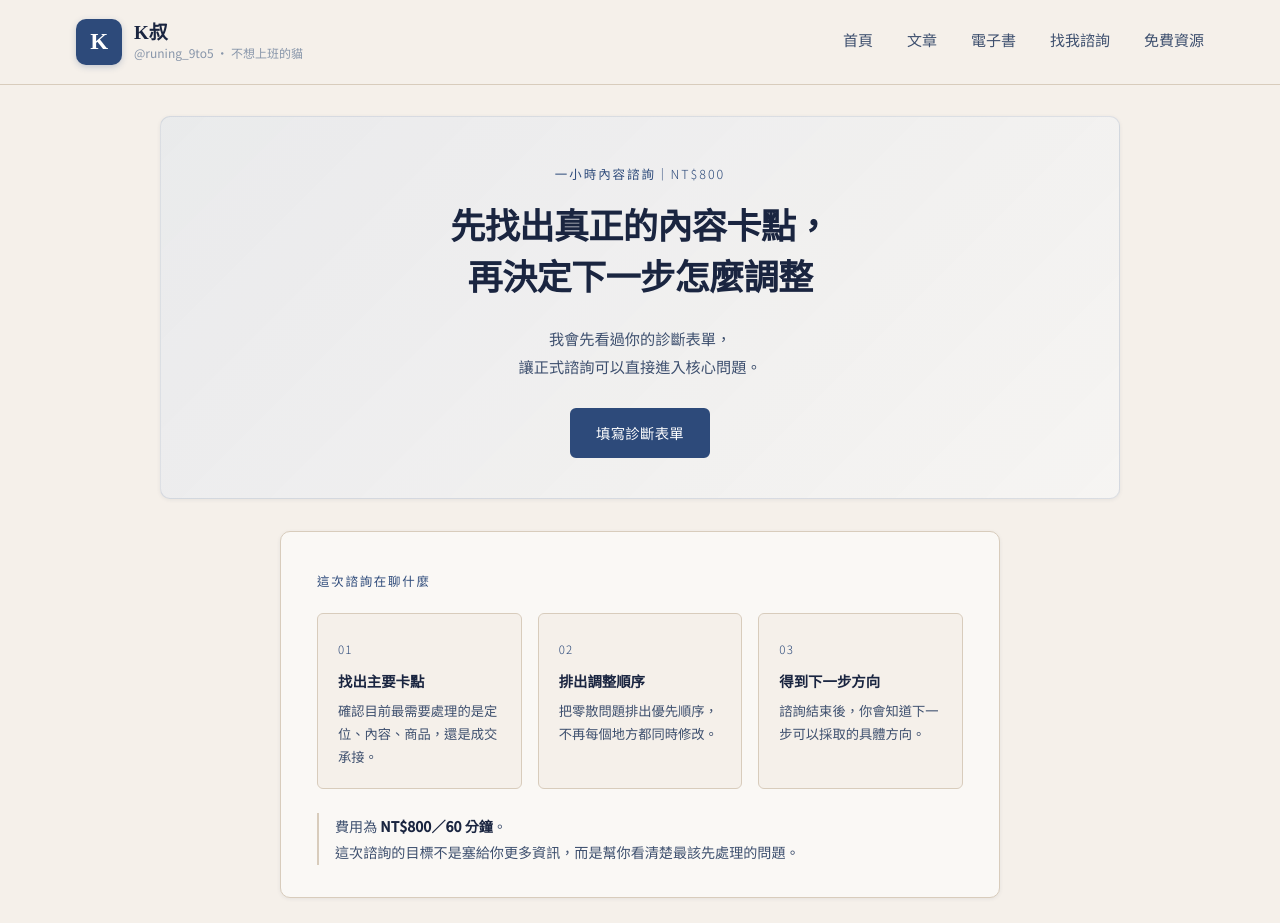
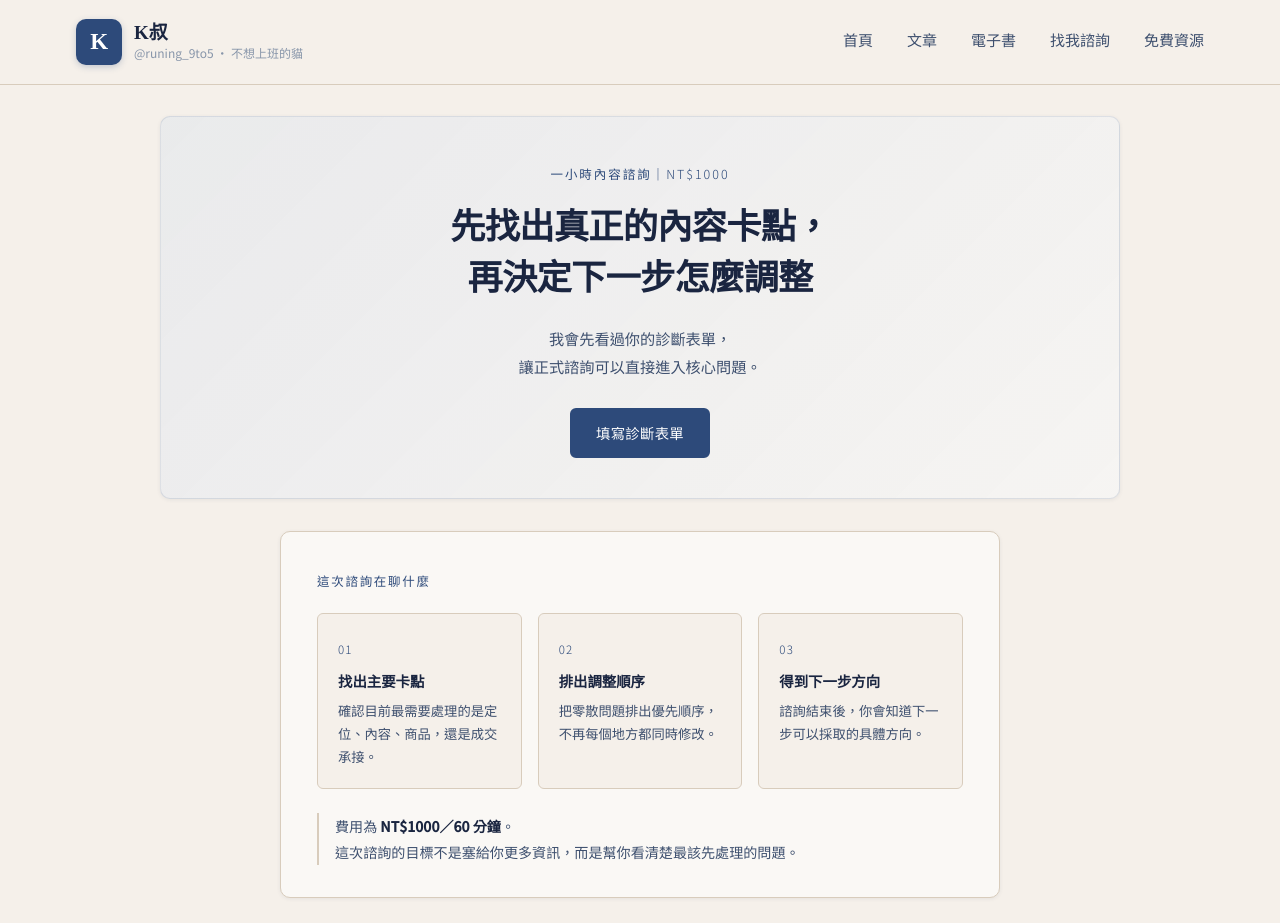
Before and after one commit to KenHAI666/Runing9TO5, a Jekyll site: the page built from contact.md, in a window 1280 px wide and 1400 px high. Shown: the top 923 px of the window. Built offline with Jekyll 4.4.1, drawn with Linux system fonts in a browser that asks for light colours; some of the changed text lies outside the part shown.

Commit message:
Update contact.md

```diff
--- a/contact.md
+++ b/contact.md
@@ -1,13 +1,13 @@
 ---
 layout: default
-title: 一小時內容諮詢｜800 元｜K叔
-description: K叔一小時內容諮詢，費用 800 元。先透過診斷表單了解你的現況，再一起找出定位、內容、商品或成交承接最需要優先調整的地方。
+title: 一小時內容諮詢｜1000 元｜K叔
+description: K叔一小時內容諮詢，費用 1000 元。先透過診斷表單了解你的現況，再一起找出定位、內容、商品或成交承接最需要優先調整的地方。
 keywords: 內容諮詢, K叔諮詢, 一小時諮詢, 內容變現系統, 個人品牌, 自媒體策略
 ---
 
 <!-- Hero -->
 <section class="card-section section-hero" style="text-align:center; padding:4rem 2.5rem;">
-  <p style="font-size:0.78rem; letter-spacing:0.16em; text-transform:uppercase; color:var(--accent); margin-bottom:1rem;">一小時內容諮詢｜NT$800</p>
+  <p style="font-size:0.78rem; letter-spacing:0.16em; text-transform:uppercase; color:var(--accent); margin-bottom:1rem;">一小時內容諮詢｜NT$1000</p>
   <h1 style="font-size:clamp(1.5rem, 3vw, 2.2rem); line-height:1.45; max-width:620px; margin:0 auto 1.25rem;">
     先找出真正的內容卡點，<br>再決定下一步怎麼調整
   </h1>
@@ -20,7 +20,7 @@
      rel="noopener noreferrer"
      class="btn-external"
      style="display:inline-block; margin-top:1.75rem;"
-     onclick="gtag('event', 'lead', { 'event_category': 'Consultation', 'event_label': 'Consultation_Form_Hero', 'value': 800, 'currency': 'TWD' });">
+     onclick="gtag('event', 'lead', { 'event_category': 'Consultation', 'event_label': 'Consultation_Form_Hero', 'value': 1000, 'currency': 'TWD' });">
     填寫診斷表單
   </a>
 </section>
@@ -48,7 +48,7 @@
   </div>
 
   <p style="font-size:0.88rem; color:var(--text-sub); line-height:1.85; border-left:2px solid var(--border); padding-left:1rem; margin:0;">
-    費用為 <strong>NT$800／60 分鐘</strong>。<br>
+    費用為 <strong>NT$1000／60 分鐘</strong>。<br>
     這次諮詢的目標不是塞給你更多資訊，而是幫你看清楚最該先處理的問題。
   </p>
 </section>
@@ -84,7 +84,7 @@
 <!-- 申請入口 -->
 <section id="contact-form" class="card-section" style="max-width:720px; text-align:center;">
   <p style="font-size:0.78rem; letter-spacing:0.14em; text-transform:uppercase; color:var(--accent); margin-bottom:1rem;">申請諮詢</p>
-  <h2 style="margin-bottom:0.5rem;">一小時內容諮詢｜800 元</h2>
+  <h2 style="margin-bottom:0.5rem;">一小時內容諮詢｜1000 元</h2>
   <p style="font-size:0.88rem; color:var(--text-muted); margin-bottom:1.75rem;">
     完成診斷表單後，我會先了解你的現況，<br>
     再回覆後續安排方式。
@@ -136,7 +136,7 @@
   "offers": {
     "@type": "Offer",
     "priceCurrency": "TWD",
-    "price": "800",
+    "price": "1000",
     "availability": "https://schema.org/InStock",
     "url": "https://forms.gle/LoXoZyVWFJPZRnDt5"
   }
```
